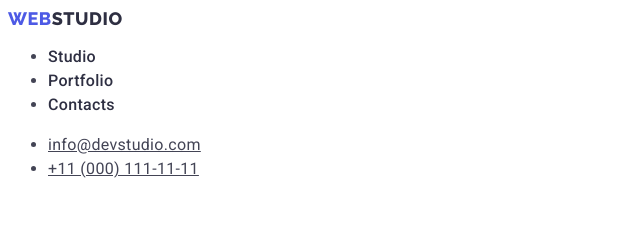
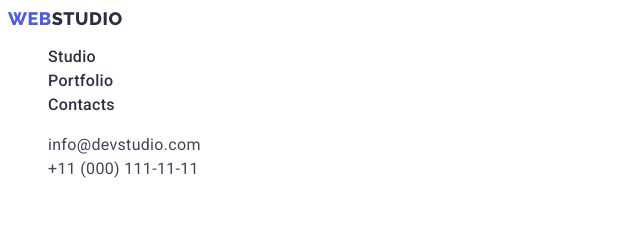
Before and after one commit to YuriiShulga/goit-markup-hw-02, a plain HTML site: page index.html in a window 1280 px wide. Shown: the top 225 px of the page, 0-640 px from the left. Drawn offline with Linux system fonts and the light colour scheme.

Commit message:
commit-17-hw-02

```diff
--- a/css/styles.css
+++ b/css/styles.css
@@ -1,6 +1,7 @@
 :root {
   --background-color: #ffffff;
   --logo-color: #4d5ae5;
+  --address-color: #434455;
 }
 
 body {
@@ -50,6 +51,7 @@ body {
 }
 
 .header-list {
+  list-style: none;
 }
 
 .header-item {
@@ -75,18 +77,18 @@ body {
 }
 
 .address-list {
+  list-style: none;
 }
 
 .address-item {
 }
 
 .header-mail {
-  font-style: normal;
-  font-weight: 400;
   font-size: 16px;
   line-height: 1.5;
   letter-spacing: 0.02em;
-  color: #434455;
+  color: var(--address-color);
+  text-decoration: none;
 }
 
 .header-mail:hover,
@@ -95,12 +97,11 @@ body {
 }
 
 .header-tel {
-  font-style: normal;
-  font-weight: 400;
   font-size: 16px;
   line-height: 1.5;
   letter-spacing: 0.02em;
-  color: #434455;
+  color: var(--address-color);
+  text-decoration: none;
 }
 
 .header-tel:hover,
--- a/index.html
+++ b/index.html
@@ -34,12 +34,12 @@
       <address class="header-address">
         <ul class="address-list list">
           <li class="address-item">
-            <a class="header-mail" href="mailto:info@devstudio.com"
+            <a class="header-mail link" href="mailto:info@devstudio.com"
               >info@devstudio.com</a
             >
           </li>
           <li class="address-item">
-            <a class="header-tel" href="tel:+110001111111"
+            <a class="header-tel link" href="tel:+110001111111"
               >+11 (000) 111-11-11</a
             >
           </li>
```
